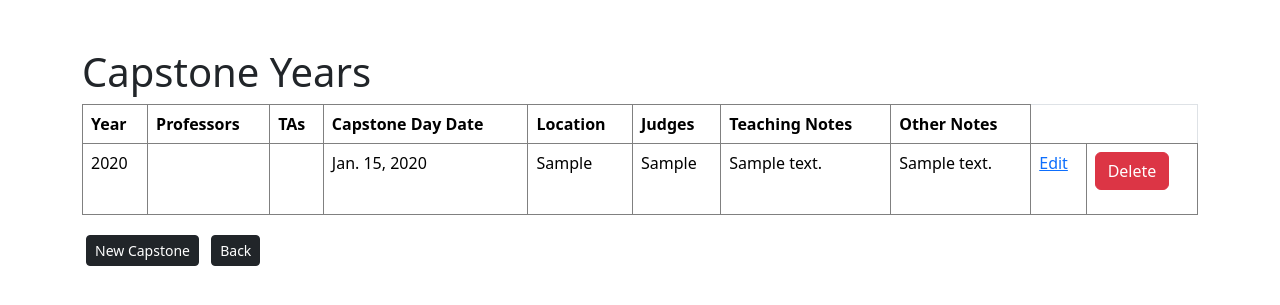
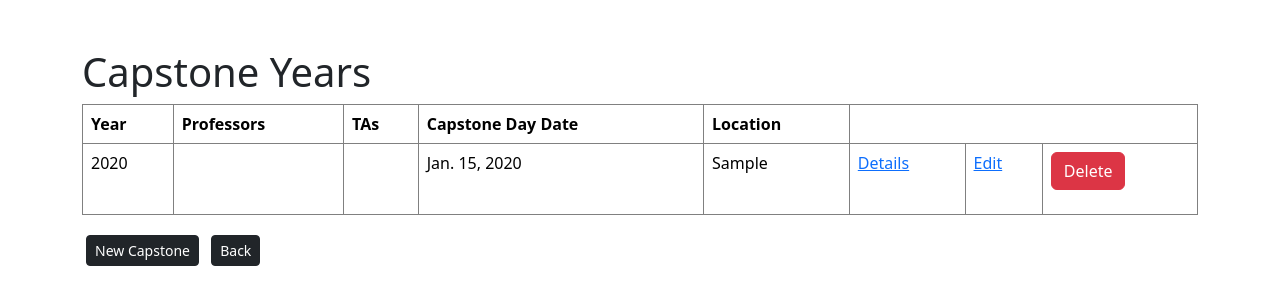
Before and after one commit to LassondeCapstoneGroup20/LassondeProjectsInventory, a Django app: page /capstones/ in a window 1280 px wide. Shown: the top 305 px of the page. Run offline with Django 4.2, Linux system fonts and the light colour scheme; a user stored in the database is signed in; tables that the repository leaves empty hold one stand-in row (values such as "Sample post"); some libraries are stand-ins or nearby versions.

Commit message:
Capstone detail page

```diff
--- a/capstones/templates/capstones/list.html
+++ b/capstones/templates/capstones/list.html
@@ -27,9 +27,7 @@
                 <th>TAs</th>
                 <th>Capstone Day Date</th>
                 <th>Location</th>
-                <th>Judges</th>
-                <th>Teaching Notes</th>
-                <th>Other Notes</th>
+                <th colspan="3"> </th>
               </tr>
             </thead>
             <tbody>
@@ -40,9 +38,7 @@
                 <td>{% firstof c.get_ta_list|linebreaks 'None' %}</td>
                 <td>{% firstof c.capstone_day 'No date set' %}</td>
                 <td>{{c.capstone_day_location}}</td>
-                <td>{{c.capstone_day_judges}}</td>
-                <td>{{c.teaching_notes}}</td>
-                <td>{{c.other_notes}}</td>
+                <td><a href="{% url 'capstones:details' c.starting_year %}">Details</a></td>
                 <td><a href="{% url 'capstones:edit' c.starting_year %}">Edit</a></td>
                 <td>
                   <form method="post" action="{% url 'capstones:delete' c.starting_year %}">
--- a/capstones/views.py
+++ b/capstones/views.py
@@ -4,6 +4,8 @@ from django.http import HttpResponse, HttpResponseRedirect
 from .forms import CapstoneForm
 from .models import Capstone
 from projects.views import login_required, loginUser
+
+from projects.models import Project
 
 # Create your views here.
 @login_required(login_url=loginUser)
@@ -32,8 +34,8 @@ def delete_capstone(request, year):
         cap.delete()
     return HttpResponseRedirect('/capstones')
 
-#Todo: create the detail.html template
 @login_required(login_url=loginUser)
 def details(request, year):
+    projects = Project.objects.filter(capstone_year=year)
     cap = get_object_or_404(Capstone, starting_year=year)
-    return render(request, 'capstones/detail.html', {'capstone': cap})
+    return render(request, 'capstones/detail.html', {'capstone': cap, 'projects':projects})
```
